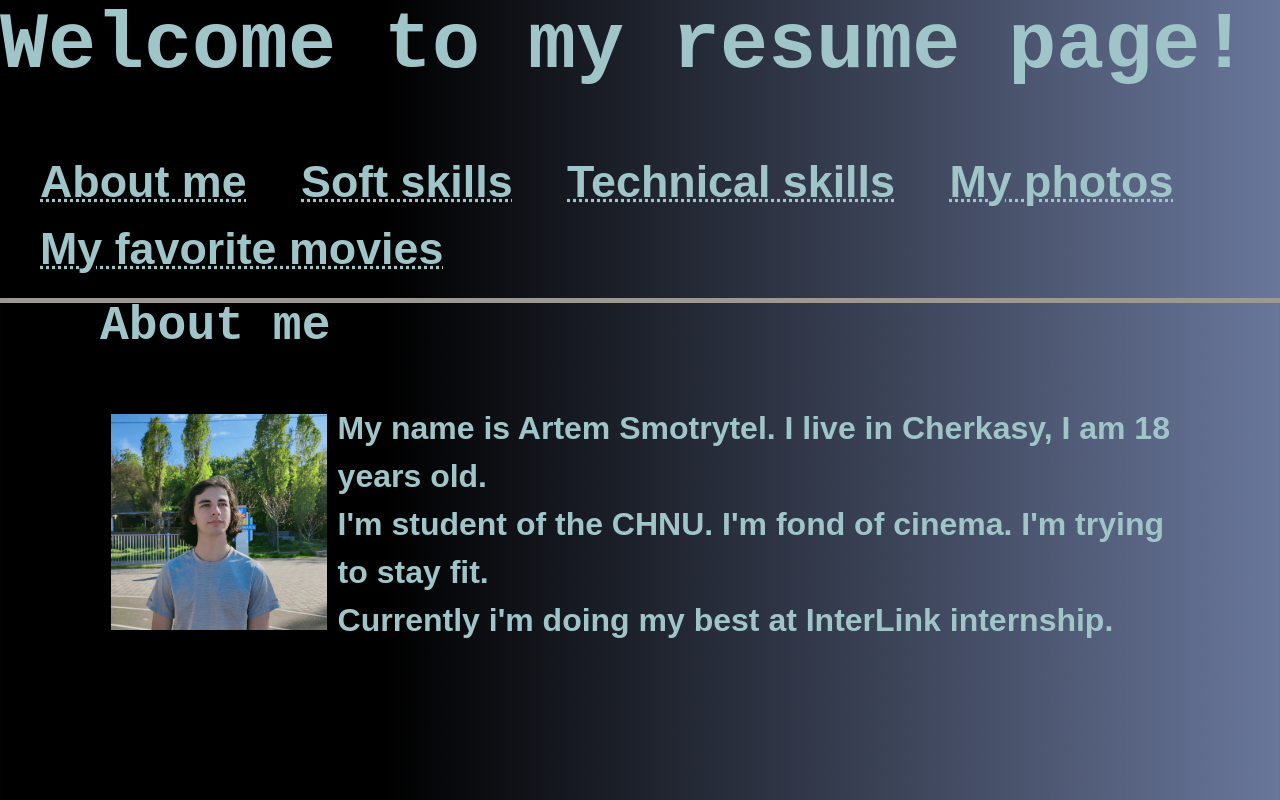
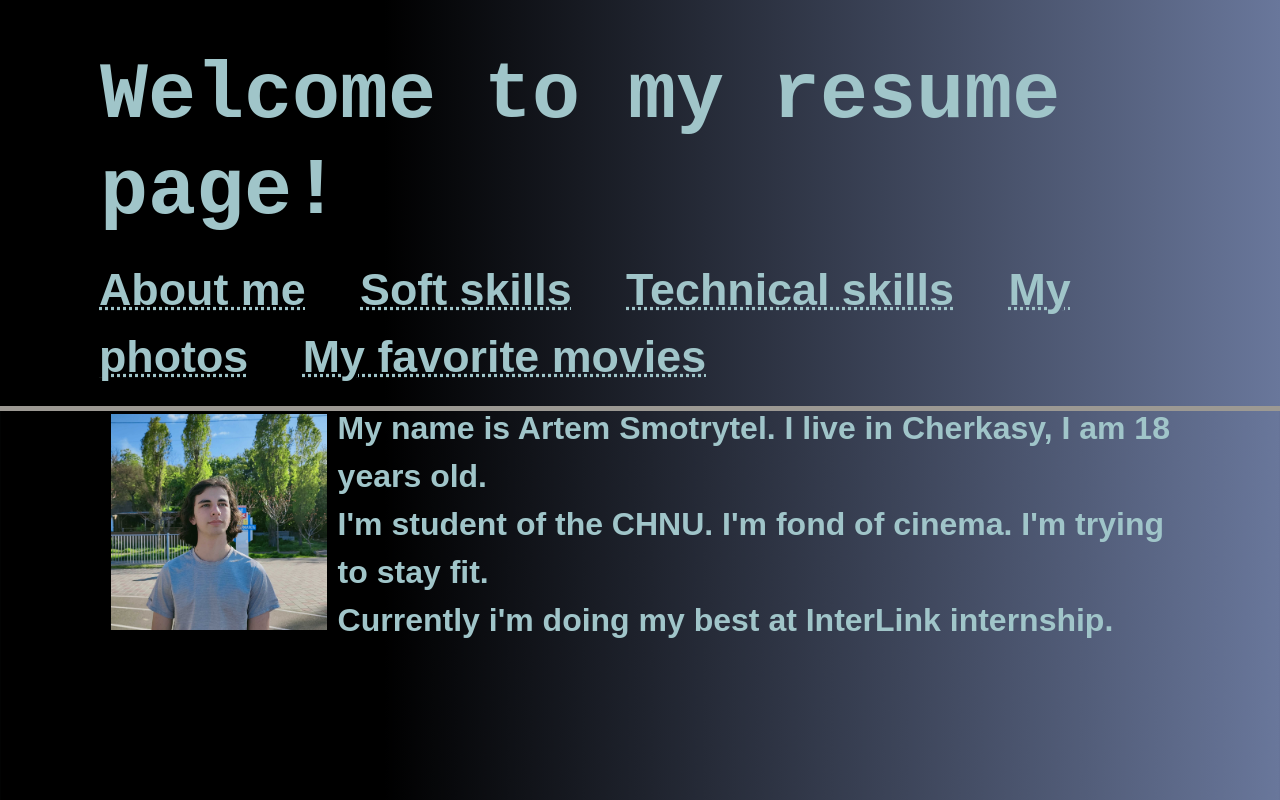
Before and after one commit to ArtemSmotritel/resume, a plain HTML site: page index.html in a window 1280 px wide. Shown: the top 800 px of the page. Drawn offline with Linux system fonts and the light colour scheme.

Commit message:
before flex

```diff
--- a/style.css
+++ b/style.css
@@ -8,7 +8,6 @@ body {
     background: linear-gradient(to left, #69779b, black 70%);
     background-repeat: round;
     color: #a0c5c9;
-    /* padding: 20px 100px; */
     margin: 0;
     height: 100%;
 }
@@ -22,9 +21,12 @@ header {
     border-bottom: 5px outset #f0ece2;
 }
 
+nav {
+    margin-left: 59px;
+}
+
 section {
     padding-bottom: 150px;
-
 }
 
 main,
@@ -49,7 +51,7 @@ h4 {
 
 h1 {
     font-size: 5em;
-    margin-top: 0;
+    margin: 50px 100px 0 100px;
 }
 
 h2 {
```
